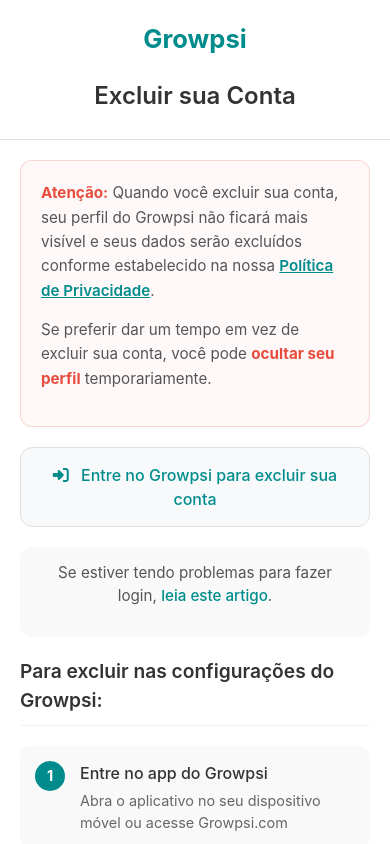
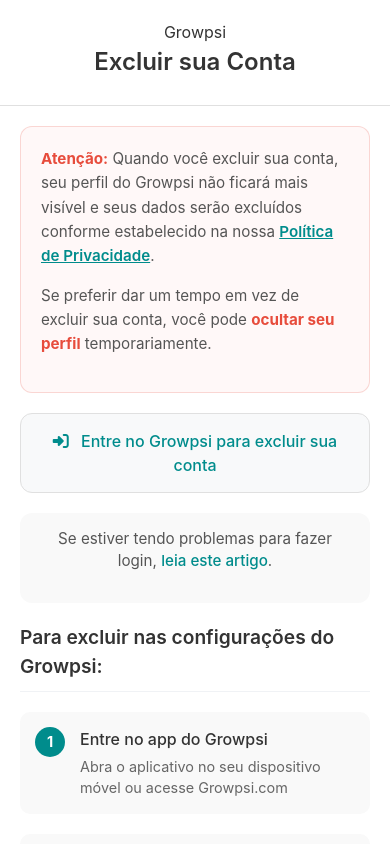
Before and after one commit to MadMaxMota/account_delete_growpsi, a plain HTML site: page index.html in a window 390 px wide. Shown: the top 844 px of the page. Drawn offline with Linux system fonts and the light colour scheme.

Commit message:
Update index.html

```diff
--- a/index.html
+++ b/index.html
@@ -45,12 +45,6 @@
             z-index: 10;
         }
 
-        .logo {
-            font-size: 1.8rem;
-            font-weight: 700;
-            margin-bottom: 20px;
-            color: #008C8C;
-        }
 
         header h1 {
             font-size: 1.5rem;
@@ -301,9 +295,6 @@
                 padding: 20px 15px 15px;
             }
 
-            .logo {
-                font-size: 1.6rem;
-            }
         }
     </style>
 </head>
```
